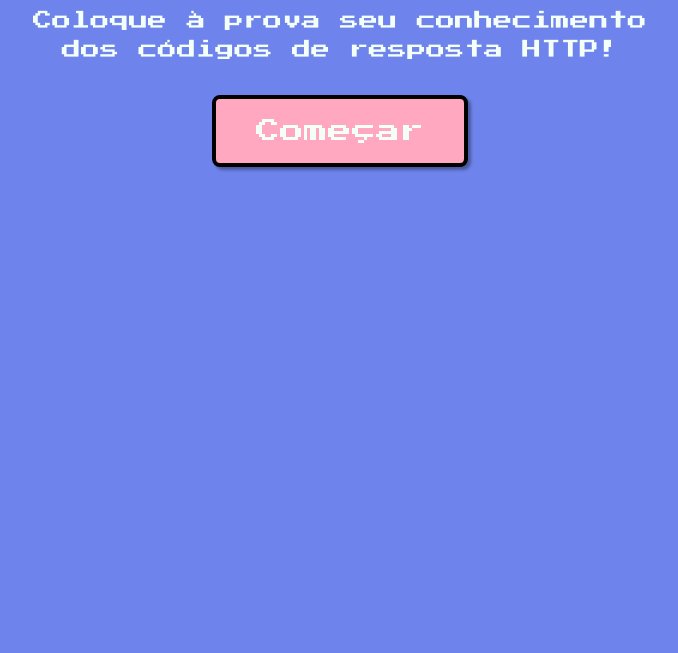
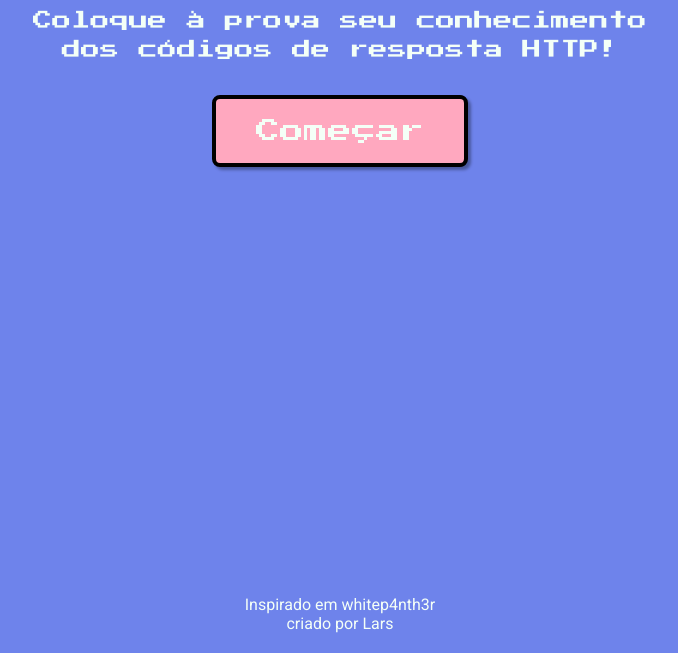
Before and after one commit to lcortelini/status-code-game, a plain HTML site: page index.html in a window 1280 px wide. Shown: the part 147-800 px from the top of the page, without its empty margins (300-978 px from the left). Drawn offline with Linux system fonts and the light colour scheme.

Commit message:
adicionado footer e estilização

```diff
--- a/index.html
+++ b/index.html
@@ -31,6 +31,13 @@
     </div>
 
     <button class='game-button'>Começar</button>
+
+    <footer class='footer'>
+      <p>Inspirado em
+        <a href="https://github.com/whitep4nth3r">whitep4nth3r</a>
+      </p>
+      <p>criado por <a href="https://github.com/lcortelini">Lars</a></p>
+    </footer>
   </div>
 
   <script type='module' src="statuscodegame.js"></script>
--- a/style.css
+++ b/style.css
@@ -128,3 +128,25 @@
 .game-button:hover {
   background: var(--button-color-hover);
 }
+
+.footer {
+  color: var(--title-color);
+  bottom: 0;
+  margin-bottom: 20px;
+  position: fixed;
+  width: 90%;
+  text-align: center;
+  font-family: var(--font-family-main);
+}
+
+a {
+  color: var(--title-color);
+  text-decoration: none;
+  cursor: pointer;
+}
+
+a:hover {
+  color: var(--answer-hover-color);
+  text-decoration: none;
+  cursor: pointer;
+}
```
